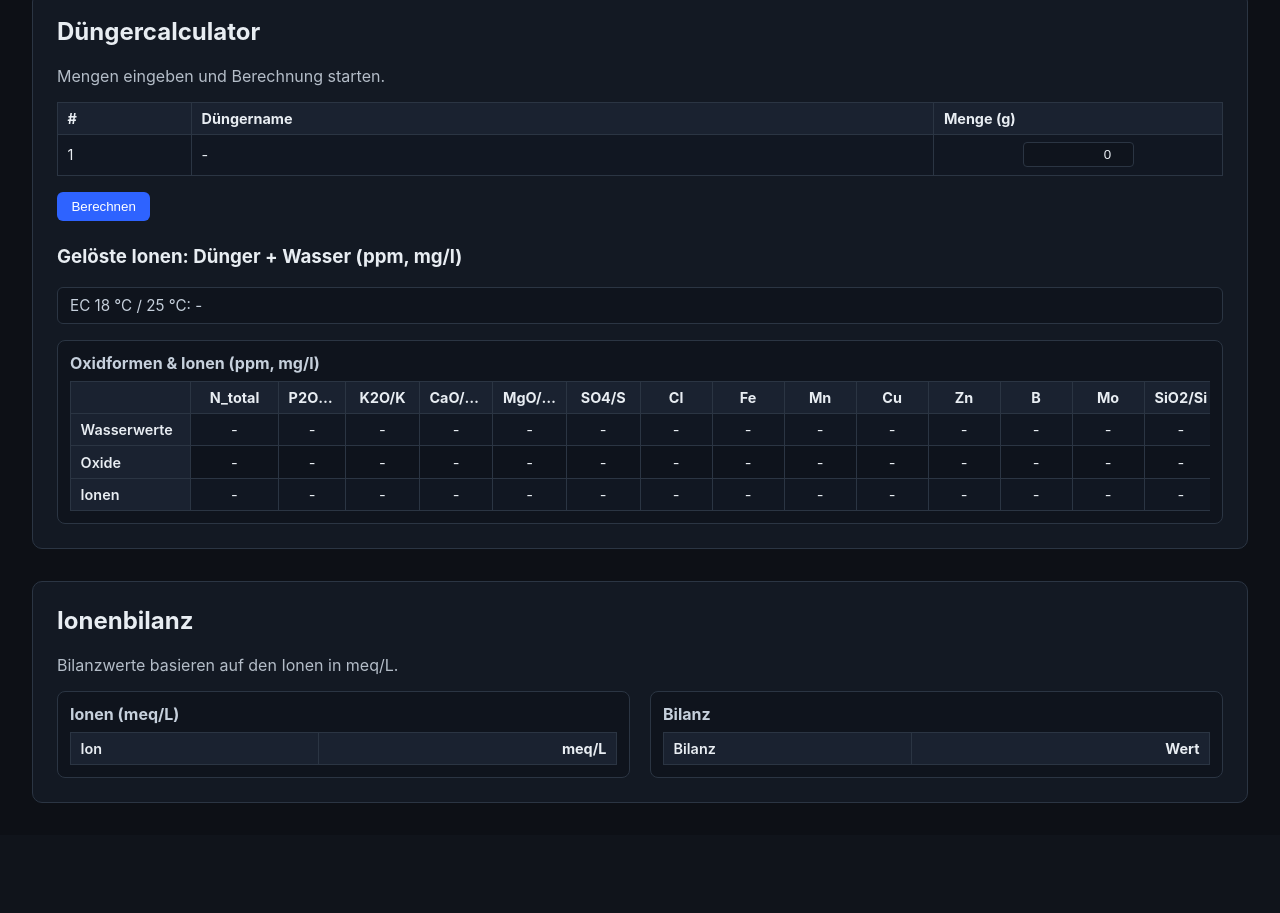
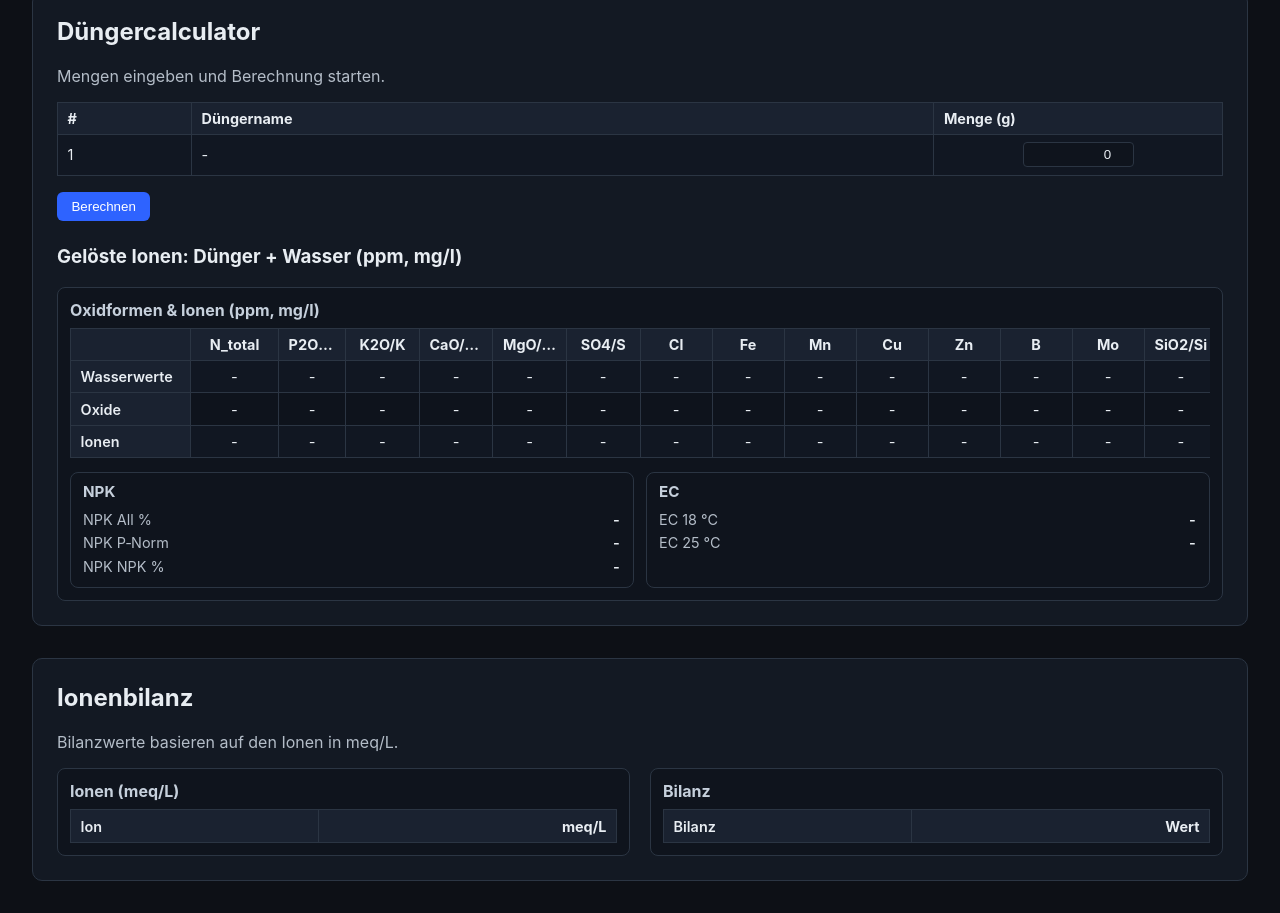
Before and after one commit to onethree7/Horticalc, a plain HTML site: page frontend/index.html in a window 1280 px wide. Shown: the part 1724-2637 px from the top of the page. Before the commit the page ends 2559 px from the top, so only its background shows below. Drawn offline with Linux system fonts and the light colour scheme; no server answers.

Commit message:
Add NPK metrics to summary layout

```diff
--- a/frontend/app.js
+++ b/frontend/app.js
@@ -13,7 +13,11 @@ const saveWaterProfileButton = document.querySelector("#saveWaterProfile");
 const resetWaterProfileButton = document.querySelector("#resetWaterProfile");
 const osmosisPercentInput = document.querySelector("#osmosisPercent");
 const waterUnitToggle = document.querySelector("#waterUnitToggle");
-const ecValue = document.querySelector("#ecValue");
+const ec18Value = document.querySelector("#ec18Value");
+const ec25Value = document.querySelector("#ec25Value");
+const npkAllPct = document.querySelector("#npkAllPct");
+const npkPNorm = document.querySelector("#npkPNorm");
+const npkNpkPct = document.querySelector("#npkNpkPct");
 
 const summaryTable = document.querySelector("#summaryTable");
 const ionMeqTableBody = document.querySelector("#ionMeqTable tbody");
@@ -647,10 +651,17 @@ function renderCalculation(data) {
   const ec18 = Number(ecValues["18.0"]);
   const ec25 = Number(ecValues["25.0"]);
   if (Number.isFinite(ec18) && Number.isFinite(ec25)) {
-    ecValue.textContent = `${formatNumber(ec18)} / ${formatNumber(ec25)} mS/cm`;
+    ec18Value.textContent = `${formatNumber(ec18)} mS/cm`;
+    ec25Value.textContent = `${formatNumber(ec25)} mS/cm`;
   } else {
-    ecValue.textContent = "-";
+    ec18Value.textContent = "-";
+    ec25Value.textContent = "-";
   }
+
+  const npkMetrics = data.npk_metrics || {};
+  npkAllPct.textContent = npkMetrics.npk_all_pct || "-";
+  npkPNorm.textContent = npkMetrics.npk_p_norm || "-";
+  npkNpkPct.textContent = npkMetrics.npk_npk_pct || "-";
 }
 
 function applyRecipe(recipe) {
--- a/frontend/index.html
+++ b/frontend/index.html
@@ -120,13 +120,38 @@
         </div>
         <div class="summary">
           <h3>Gelöste Ionen: Dünger + Wasser (ppm, mg/l)</h3>
-          <div class="ec-summary" id="ecSummary">
-            EC 18&nbsp;°C / 25&nbsp;°C: <span id="ecValue">-</span>
-          </div>
           <div class="table-card">
             <h3>Oxidformen & Ionen (ppm, mg/l)</h3>
             <div class="table-wrap">
               <table class="grid grid--matrix nutrient-grid nutrient-grid--summary" id="summaryTable"></table>
+            </div>
+            <div class="summary-metrics">
+              <div class="summary-metric-card">
+                <h4>NPK</h4>
+                <div class="metric-row">
+                  <span class="metric-label">NPK All&nbsp;%</span>
+                  <span class="metric-value" id="npkAllPct">-</span>
+                </div>
+                <div class="metric-row">
+                  <span class="metric-label">NPK P‑Norm</span>
+                  <span class="metric-value" id="npkPNorm">-</span>
+                </div>
+                <div class="metric-row">
+                  <span class="metric-label">NPK NPK&nbsp;%</span>
+                  <span class="metric-value" id="npkNpkPct">-</span>
+                </div>
+              </div>
+              <div class="summary-metric-card">
+                <h4>EC</h4>
+                <div class="metric-row">
+                  <span class="metric-label">EC 18&nbsp;°C</span>
+                  <span class="metric-value" id="ec18Value">-</span>
+                </div>
+                <div class="metric-row">
+                  <span class="metric-label">EC 25&nbsp;°C</span>
+                  <span class="metric-value" id="ec25Value">-</span>
+                </div>
+              </div>
             </div>
           </div>
         </div>
--- a/frontend/styles.css
+++ b/frontend/styles.css
@@ -255,14 +255,42 @@ main {
   margin-top: 1.5rem;
 }
 
-.ec-summary {
-  margin: 0.75rem 0 1rem 0;
-  padding: 0.5rem 0.75rem;
+.summary-metrics {
+  margin-top: 0.85rem;
+  display: flex;
+  flex-wrap: wrap;
+  gap: 0.75rem;
+}
+
+.summary-metric-card {
+  flex: 1 1 240px;
   border: 1px solid #2b3543;
   background: #0f141d;
-  border-radius: 6px;
+  border-radius: 8px;
+  padding: 0.6rem 0.75rem;
+}
+
+.summary-metric-card h4 {
+  margin: 0 0 0.4rem 0;
+  font-size: 0.95rem;
   color: #c6d0dc;
-  font-size: 0.95rem;
+}
+
+.metric-row {
+  display: flex;
+  justify-content: space-between;
+  gap: 0.75rem;
+  padding: 0.2rem 0;
+  font-size: 0.9rem;
+}
+
+.metric-label {
+  color: #b4bdc8;
+}
+
+.metric-value {
+  font-variant-numeric: tabular-nums;
+  font-weight: 600;
 }
 
 .water-controls {
```
